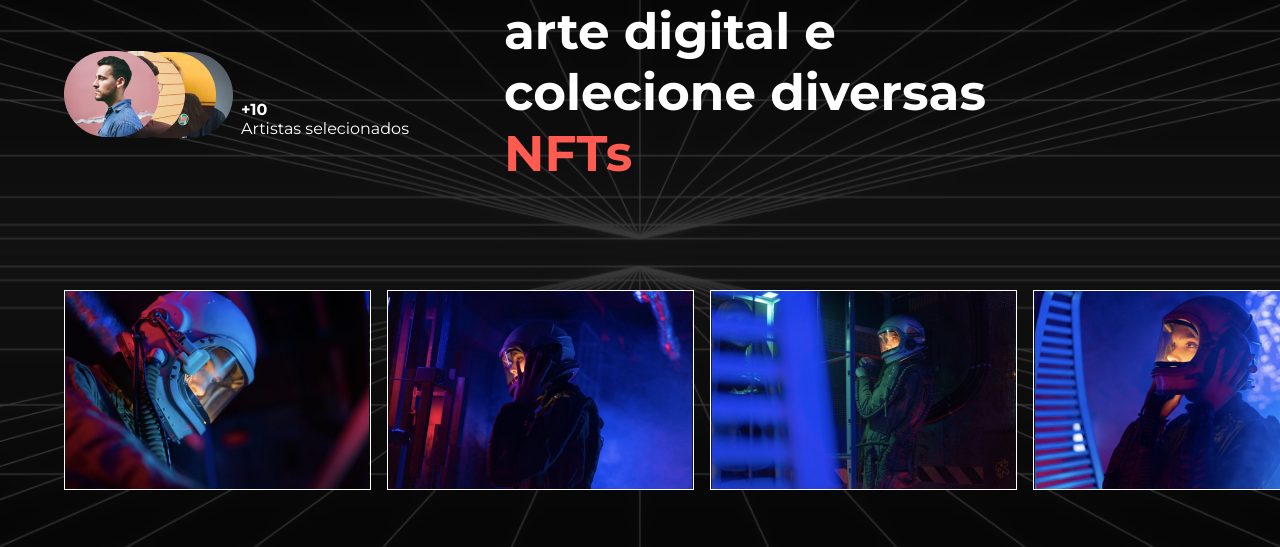
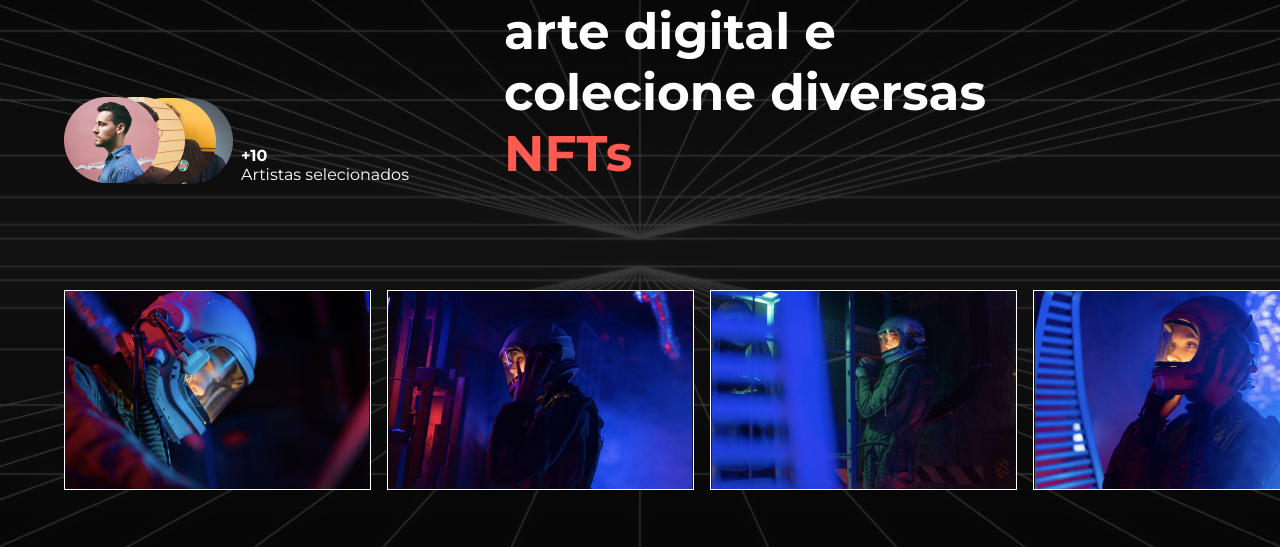
Before and after one commit to AguiarIsaac/rocketNft, a plain HTML site: page index.html in a window 1280 px wide. Shown: the part 246-793 px from the top of the page. Drawn offline with Linux system fonts and the light colour scheme.

Commit message:
intro flex

```diff
--- a/assets/css/style.css
+++ b/assets/css/style.css
@@ -74,6 +74,12 @@ section .container {
     text-align: justify;
 }
 
+.intro {
+    display: flex;
+    flex-direction: column;
+    justify-content: space-between;
+}
+
 .main1 {
     display: flex;
     align-items: flex-end;
```
